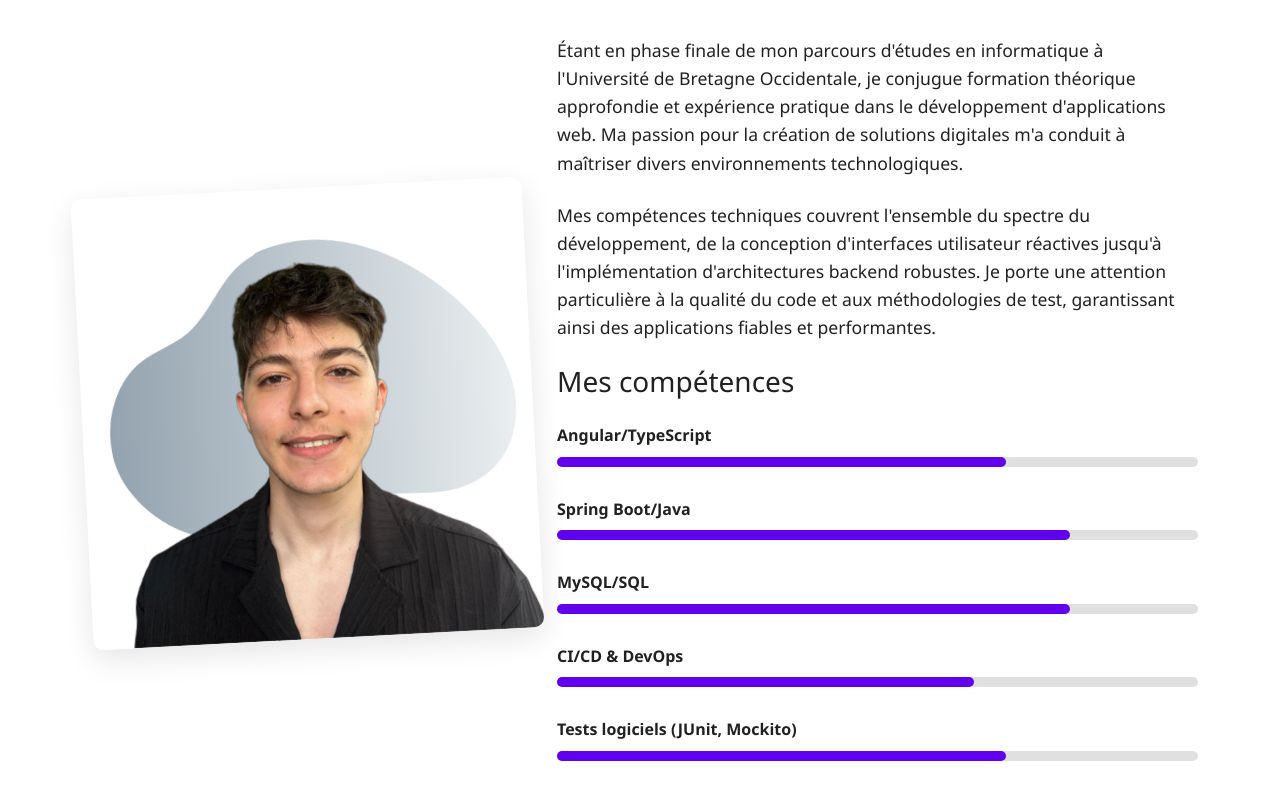
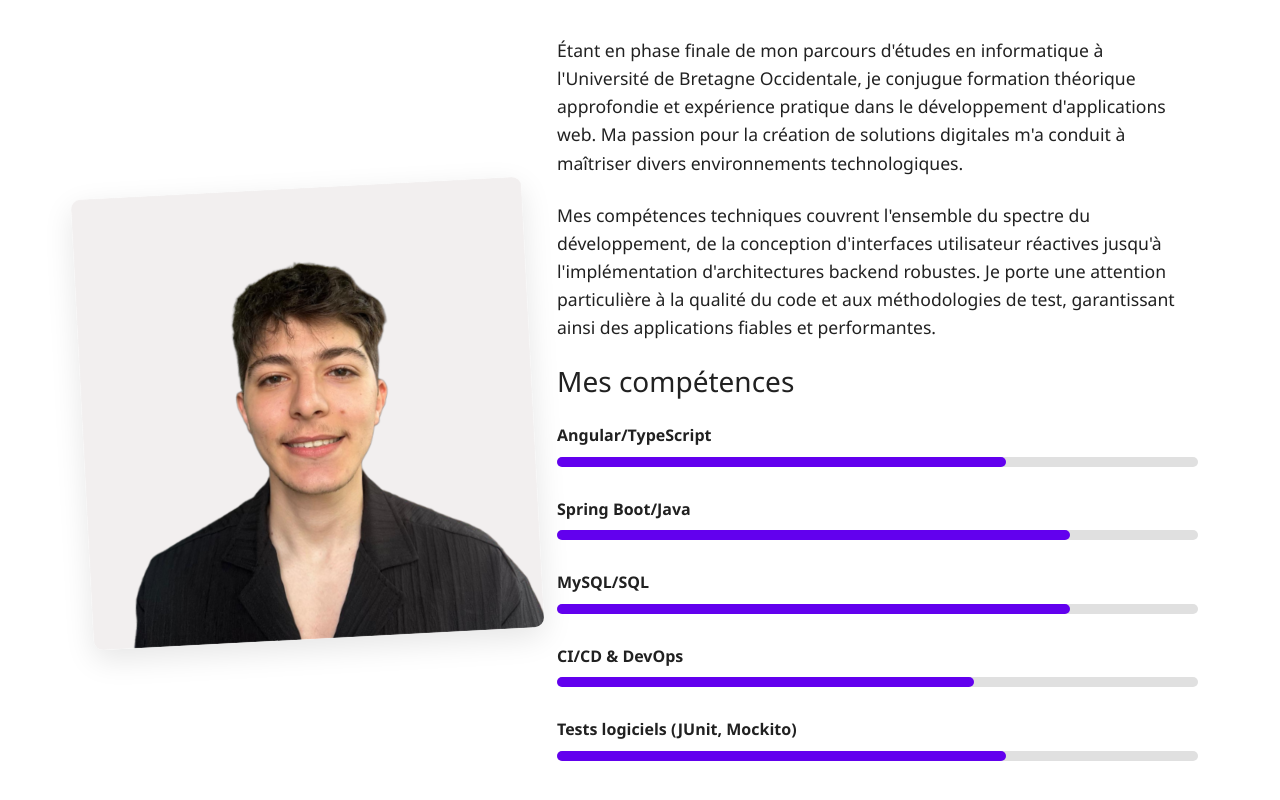
Before and after one commit to RachidBenakmoume/portfolio, a plain HTML site: page index.html in a window 1280 px wide. Shown: the part 992-1792 px from the top of the page. Drawn offline with nearby package versions, Linux system fonts and the light colour scheme.

Commit message:
Profile pic, dark light mode

```diff
--- a/index.html
+++ b/index.html
@@ -134,7 +134,7 @@
         <div class="row align-items-center">
           <div class="col-lg-5 mb-4 mb-lg-0" data-aos="fade-right">
             <img
-              src="./assets/profile-pic.png"
+              src="./assets/profile-pic-dark.png"
               alt="Professional Developer"
               class="img-fluid about-img"
             />
--- a/js/main.js
+++ b/js/main.js
@@ -46,11 +46,21 @@ function initThemeToggle() {
       icon.classList.remove('fa-moon');
       icon.classList.add('fa-sun');
       themeToggle.classList.add('light');
+      // Update profile image for light theme
+      const profileImg = document.querySelector('.about-img');
+      if (profileImg) {
+        profileImg.src = './assets/profile-pic-light.png';
+      }
     } else {
       root.classList.remove('light-theme');
       icon.classList.remove('fa-sun');
       icon.classList.add('fa-moon');
       themeToggle.classList.remove('light');
+      // Update profile image for dark theme
+      const profileImg = document.querySelector('.about-img');
+      if (profileImg) {
+        profileImg.src = './assets/profile-pic-dark.png';
+      }
     }
   }
 }
```
Also changed, not shown: assets/profile-pic-dark.png (added), assets/profile-pic-light.png (added), assets/profile-pic.png (deleted).
